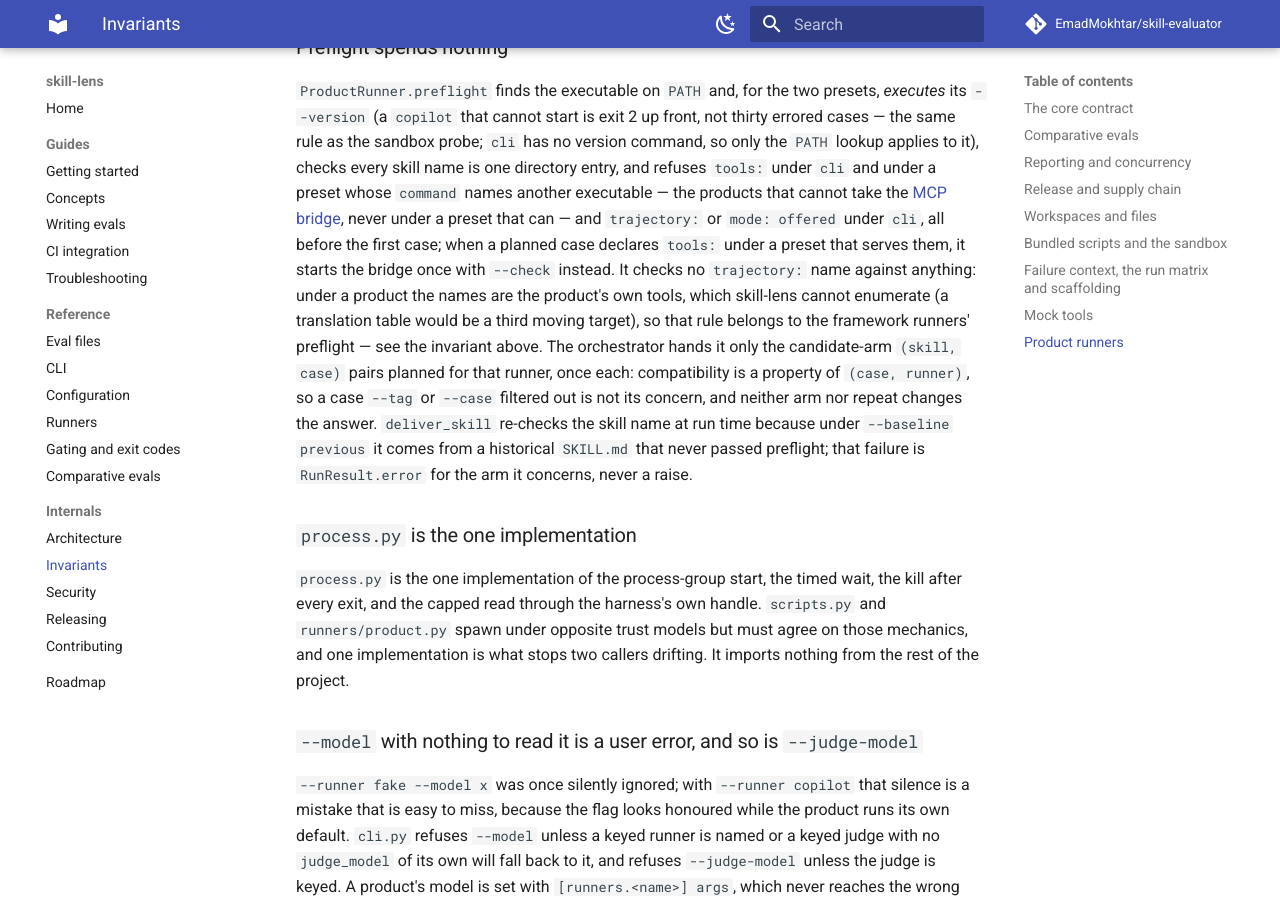
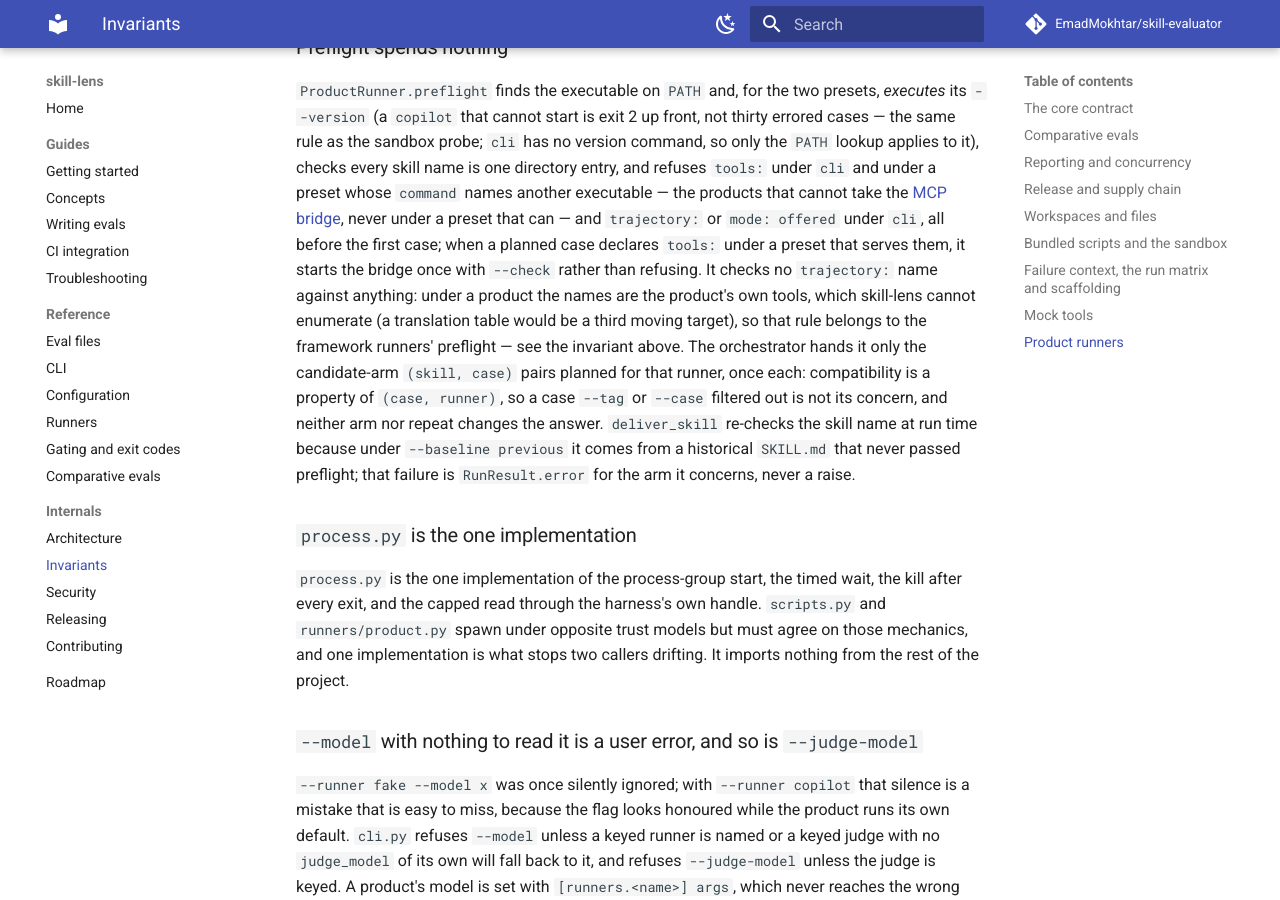
Before and after one commit to EmadMokhtar/skill-evaluator, an MkDocs documentation site: the page built from docs/invariants.md, in a window 1280 px wide and 900 px high, scrolled down 32787 px. Built offline with MkDocs 1.6.1 and Material for MkDocs 9.7.7, drawn with Linux system fonts in a browser that asks for light colours; comment, search, counter and statistics services are not loaded.

Commit message:
docs: reflow the preflight invariant paragraph
A follow-up to the scoping fix earlier on this branch. The rewrite left a
ragged line wrap mid-paragraph, and "instead" read as though the bridge
probe replaced the refusal rather than standing in its place when the
preset can serve the block.

Co-Authored-By: Claude Opus 5 <noreply@anthropic.com>

```diff
--- a/docs/invariants.md
+++ b/docs/invariants.md
@@ -1291,10 +1291,10 @@ refuses `tools:` under `cli` and under a preset whose `command` names another ex
 the products that cannot take the [MCP bridge](#a-cases-tools-reach-a-preset-product-through-a-stdio-mcp-server-skill-lens-ships-and-the-product-starts-it),
 never under a preset that can — and `trajectory:` or `mode: offered` under `cli`, all
 before the first case; when a planned case declares `tools:` under a preset that serves
-them, it starts the bridge once with `--check` instead. It checks no `trajectory:` name
-against anything: under a product the
-names are the product's own tools, which skill-lens cannot enumerate (a translation table
-would be a third moving target), so that rule belongs to the framework runners' preflight —
+them, it starts the bridge once with `--check` rather than refusing. It checks no
+`trajectory:` name against anything: under a product the names are the product's own tools,
+which skill-lens cannot enumerate (a translation table would be a third moving target), so
+that rule belongs to the framework runners' preflight —
 see the invariant above. The orchestrator hands it only the candidate-arm `(skill, case)`
 pairs planned for that runner, once each: compatibility is a property of `(case, runner)`,
 so a case `--tag` or `--case` filtered out is not its concern, and neither arm nor repeat
```
